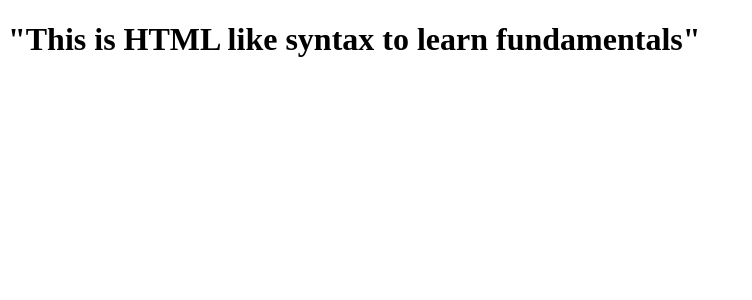
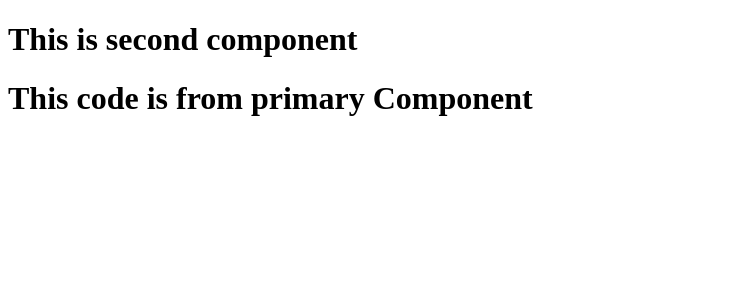
Before and after one commit to Wolverine2098/React-test, a React (Vite) app: page / in a window 1280 px wide. Shown: the top 300 px of the page, without its empty margins (0-752 px from the left). Built offline with nearby package versions, Linux system fonts and the light colour scheme.

Commit message:
component compounding

```diff
--- a/App.js
+++ b/App.js
@@ -11,6 +11,18 @@ import ReactDOM from "react-dom";
 // const child1 = React.createElement("div", { id: "child1" }, [h1, h2]);
 // const child2 = React.createElement("div", { id: "child2" }, [h1, h2]);
 // const parent = React.createElement("div", { id: "parent" }, [child1, child2]);
+const ComponentJSX2 = () => {
+  return <h1>This is second component</h1>;
+};
+
+const ComponentJSX = () => {
+  return (
+    <div id="container">
+      <ComponentJSX2 />
+      <h1>This code is from primary Component</h1>
+    </div>
+  );
+};
 const elementJSX = <h1>"This is HTML like syntax to learn fundamentals"</h1>;
 const root = ReactDOM.createRoot(document.getElementById("root"));
-root.render(elementJSX);
+root.render(<ComponentJSX />);
```
